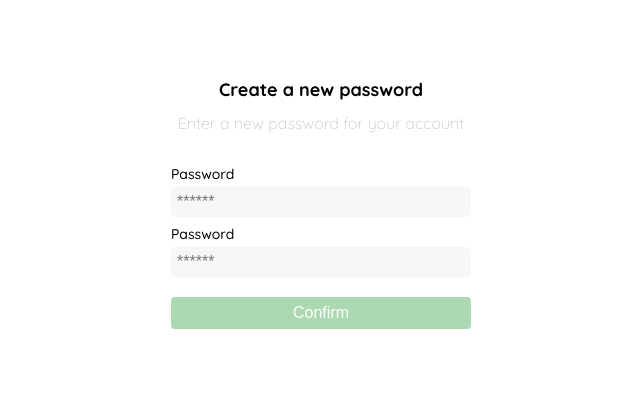
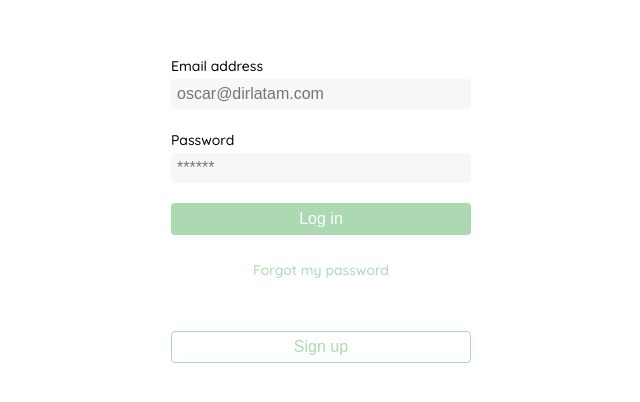
Before and after one commit to oscarleonapp/Ejercicios-Front-End, a plain HTML site: page public/login.html in a window 1280 px wide. Shown: the part 190-592 px from the top of the page, without its empty margins (319-959 px from the left). Drawn offline with Linux system fonts and the light colour scheme.

Commit message:
modulo login

```diff
--- a/public/login.html
+++ b/public/login.html
@@ -57,33 +57,18 @@
             display: none;
         }
 
-        .title {
-            /*Tipografia*/
-            font-size: var(--lg);
-
-            /*Posicionamiento*/
-            margin-bottom: 12px;
-            text-align: center;
-        }
-
-        .subtitle {
-            /*Visuales*/
-            color: var(--very-light-pink);
-
-            /*Tipografia*/
-            font-size: var(--md);
-            font-weight: 300;
-
-            /*Posicionamiento*/
-            margin-top: 0; /*Para que no se colapse con los margenes del otro elemento*/
-            margin-bottom: 32px;
-            text-align: center;
-        }
-
         .form {
             /*Box Model*/
             display: flex;
             flex-direction: column;
+        }
+
+        .form a {
+            color: var(--hospital-green);
+            font-size: var(--sm);
+            text-align: center;
+            text-decoration: none;
+            margin-bottom: 52px;
         }
 
         .label {
@@ -113,12 +98,33 @@
 
         }
 
+        .input-email {
+            margin-bottom: 22px;
+        }
+
         .primary-button {
             /*Visuales*/
             background-color: var(--hospital-green);
             border-radius: 4px;
             border: none;
             color: var(--white);
+            cursor: pointer;
+
+            /*Box Model*/
+            width: 100%;
+            height: 32px;
+
+            /*Tipografia*/
+            font-size: var(--md);
+            font-weight: 500;
+        }
+
+        .secondary-button {
+            /*Visuales*/
+            background-color: var(--white);
+            border-radius: 4px;
+            border: 1px solid var(--hospital-green);
+            color: var(--hospital-green);
             cursor: pointer;
 
             /*Box Model*/
@@ -141,6 +147,10 @@
             .logo {
                 display: block;
             }
+
+            .form a {
+            margin-bottom: 200px;
+        }
         }
 
     </style>
@@ -150,19 +160,19 @@
         <div class="form-container">
             <img src="../source/logos/logo_yard_sale.svg" alt="logo" class="logo">
 
-            <h1 class="title">Create a new password</h1>
-            <p class="subtitle">Enter a new password for your account</p>
+            <form action="/" class="form">
+                <label for="email" class="label">Email address</label>
+                <input type="text" name="" id="email" placeholder="oscar@dirlatam.com" class="input input-email">
 
-            <form action="/" class="form">
                 <label for="password" class="label">Password</label>
                 <input type="password" name="" id="password" placeholder="******" class="input input-password">
 
-                <label for="new-password" class="label">Password</label>
-                <input type="password" name="" id="new-password" placeholder="******" class="input input-password">
+                <!--Value es para darle nombre al boton-->
+                <input type="submit" value="Log in" class="primary-button login-button">
+                <a href="/">Forgot my password</a>
+            </form>
 
-                <!--Value es para darle nombre al boton-->
-                <input type="submit" value="Confirm" class="primary-button login-button">
-            </form>
+            <button class="secondary-button signup-button">Sign up</button>
         </div>
     </div>
 </body>
```
